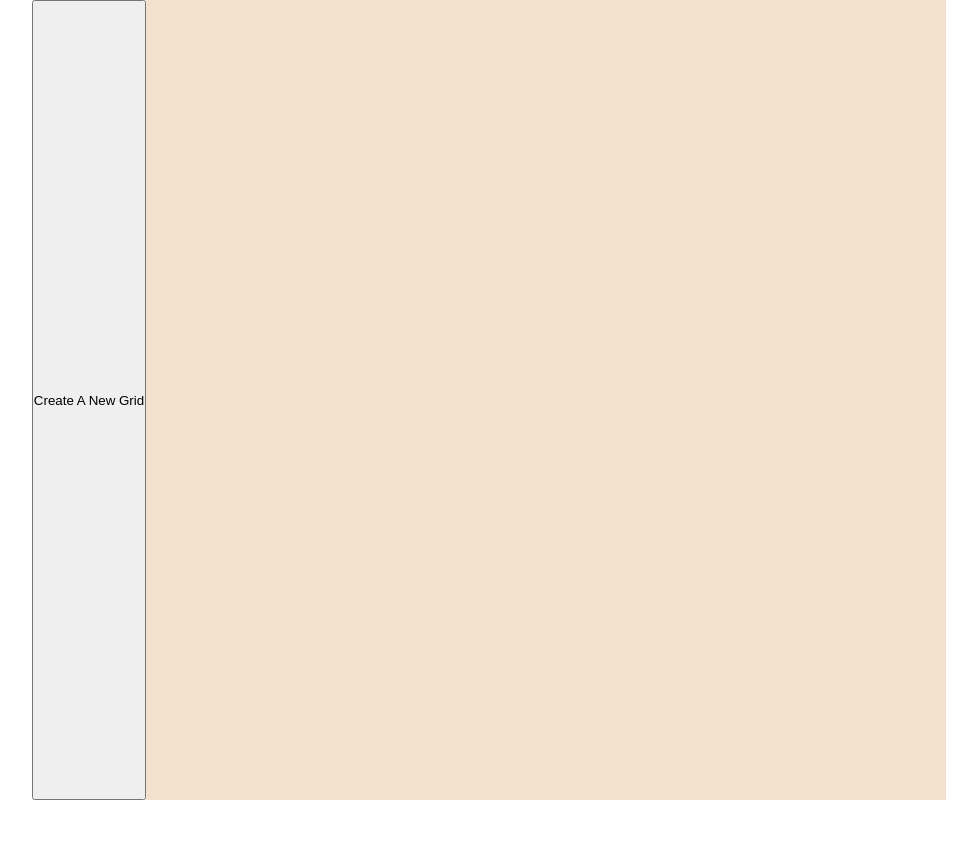
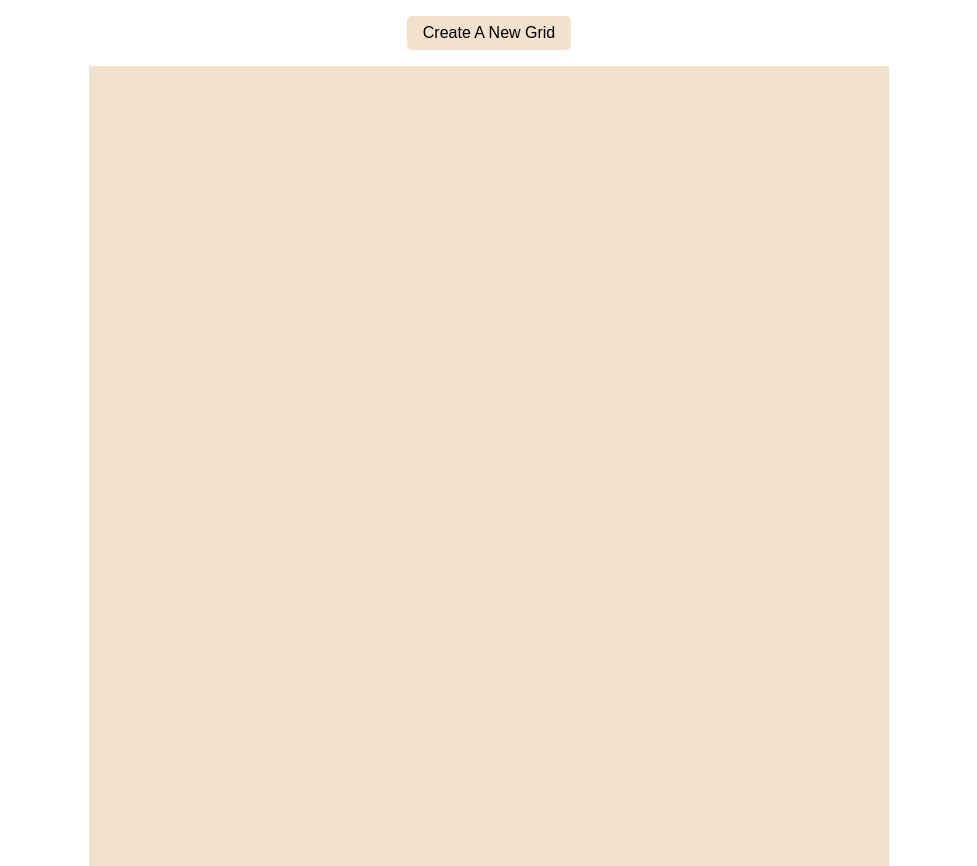
Before and after one commit to mkhrvl/etch-a-sketch, a plain HTML site: page index.html in a window 1280 px wide. Shown: the whole page, without its empty margins (151-1128 px from the left). Before the commit the page ends 800 px from the top, so only its background shows below. Drawn offline with Linux system fonts and the light colour scheme.

Commit message:
feat: update CSS to improve grid appearance with button

```diff
--- a/style.css
+++ b/style.css
@@ -8,14 +8,15 @@
 
 body {
 	display: flex;
-	justify-content: center;
+	flex-flow: column nowrap;
+	align-items: center;
 }
 
 .container {
 	display: flex;
 	flex-flow: column nowrap;
-	height: 100vh;
-	width: 100vh;
+	height: 800px;
+	width: 800px;
 }
 
 .row {
@@ -32,3 +33,17 @@ body {
 .row__item:hover {
 	background-color: #deb887;
 }
+
+.btn-grid {
+	margin: 1rem 0;
+	padding: 0.5rem 1rem;
+	border: none;
+	border-radius: 5px;
+	background-color: #f1e1cd;
+	font-size: 1rem;
+	transition: background-color 150ms ease-in-out;
+}
+
+.btn-grid:hover {
+	background-color: #deb887;
+}
```
